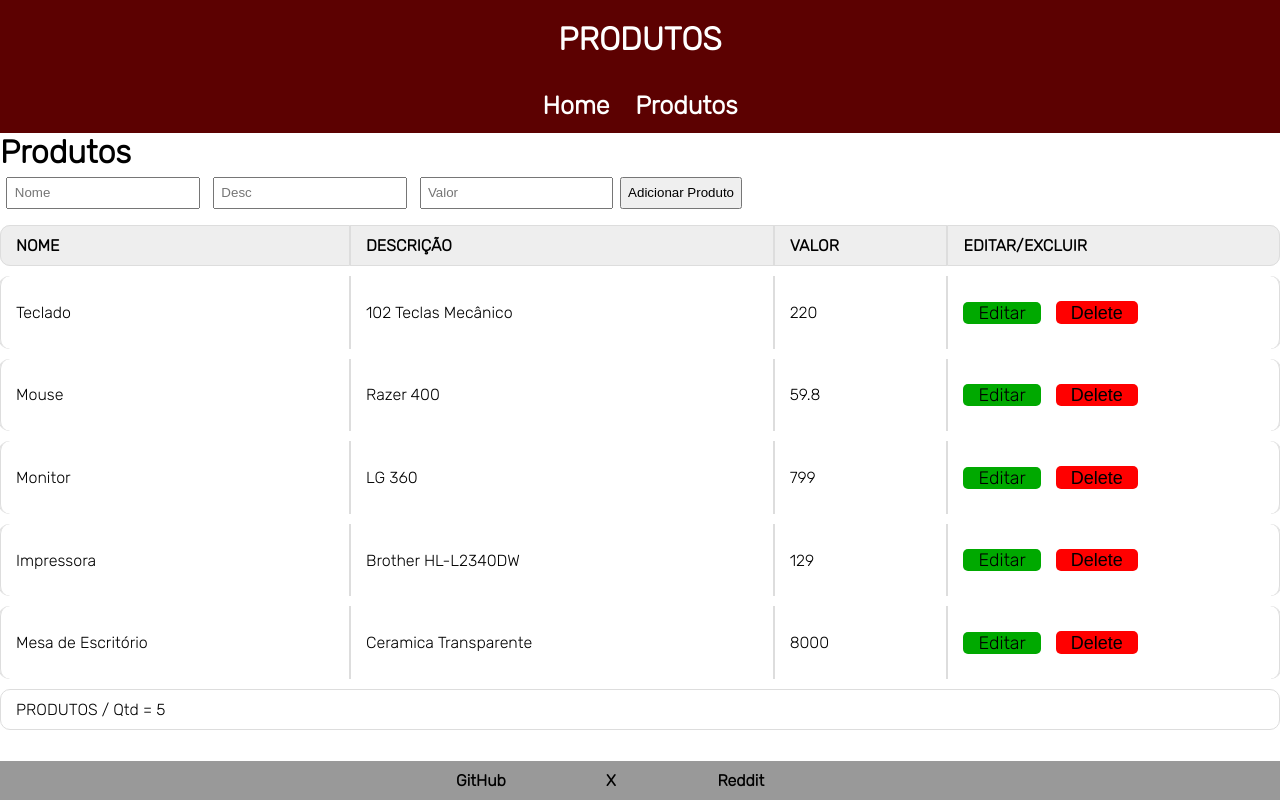
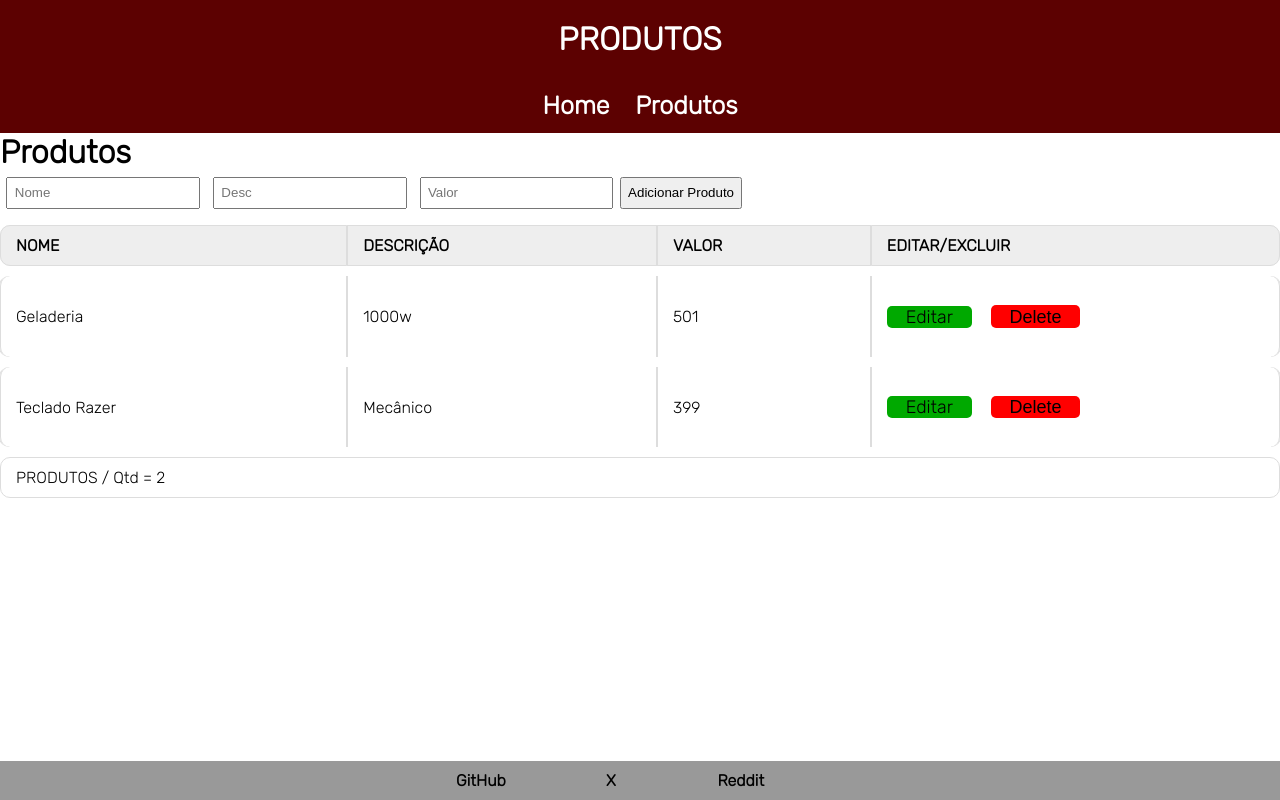
Before and after one commit to pbrnx/spa-1espv, a React (Vite) app: page /produtos in a window 1280 px wide. Built offline with nearby package versions, Linux system fonts and the light colour scheme; data requests are answered from the project's data file.

Commit message:
Usando HTTP POST e DELETE. Estilizado.

```diff
--- a/dados.json
+++ b/dados.json
@@ -1,10 +1,16 @@
 {
-
-    "produtos":[
-        {"id":1,"nome":"Teclado","desc":"102 Teclas Mecânico","valor":220},
-        {"id":2,"nome":"Mouse","desc":"Razer 400","valor":59.8},
-        {"id":3,"nome":"Monitor","desc":"LG 360","valor":799},
-        {"id":4,"nome":"Impressora","desc":"Brother HL-L2340DW","valor":129},
-        {"id":5,"nome":"Mesa de Escritório","desc":"Ceramica Transparente","valor":8000}
-    ]
+  "produtos": [
+    {
+      "nome": "Geladeria",
+      "desc": "1000w",
+      "valor": "501",
+      "id": 1
+    },
+    {
+      "nome": "Teclado Razer",
+      "desc": "Mecânico",
+      "valor": "399",
+      "id": 2
+    }
+  ]
 }
--- a/src/routes/EditarProdutos.jsx
+++ b/src/routes/EditarProdutos.jsx
@@ -1,28 +1,45 @@
 import { useEffect, useState } from "react";
 import { useParams } from "react-router-dom";
-import data from '../dados.json';
 
 export default function EditarProdutos() {
 
   const { id } = useParams();
-  const productFromData = data.produtos.find(p => p.id === Number(id));
 
-  const [produto, setProduto] = useState(productFromData || {
+  const [produto, setProduto] = useState({
     id: "",
     nome: "",
     desc: "",
     valor: ""
   });
 
+  useEffect(() => {
+    // Fetch the product with the given id from the server
+    fetch(`http://localhost:3000/produtos/${id}`)
+      .then(response => response.json())
+      .then(data => setProduto(data));
+  }, [id]);
+
   const handleInputChange = (e) => {
     const { name, value } = e.target;
     setProduto(prevState => ({ ...prevState, [name]: value }));
   };
 
-  // You'd normally make an API call to save the edits
   const handleSubmit = (e) => {
     e.preventDefault();
-    alert('Produto atualizado.');
+
+    // Make an API call to update the product
+    fetch(`http://localhost:3000/produtos/${id}`, {
+      method: 'PUT',
+      headers: {
+        'Content-Type': 'application/json'
+      },
+      body: JSON.stringify(produto)
+    })
+    .then(response => response.json())
+    .then(updatedProduct => {
+      setProduto(updatedProduct);
+      alert('Produto atualizado.');
+    });
   };
 
   return (
--- a/src/routes/Produtos.jsx
+++ b/src/routes/Produtos.jsx
@@ -1,6 +1,5 @@
 import { useEffect, useState } from "react";
 import { Link } from "react-router-dom";
-import data from '../dados.json';
 import "./Produtos.scss";
 
 export default function Produtos() {
@@ -9,16 +8,34 @@ export default function Produtos() {
   const [listaProdutosAPI, setListaProdutosAPI] = useState([]);
 
   useEffect(() => {
-    setListaProdutosAPI(data.produtos);
+    // GET dos dados iniciais do servidor
+    fetch('http://localhost:3000/produtos')
+      .then(response => response.json())
+      .then(data => setListaProdutosAPI(data));
   }, []);
 
   const addProduct = (product) => {
-    setListaProdutosAPI([...listaProdutosAPI, { ...product, id: Date.now() }]);
+    fetch('http://localhost:3000/produtos', {
+      method: 'POST',
+      headers: {
+        'Content-Type': 'application/json'
+      },
+      body: JSON.stringify(product)
+    })
+    .then(response => response.json())
+    .then(newProduct => {
+      setListaProdutosAPI([...listaProdutosAPI, newProduct]);
+    });
   };
 
   const deleteProduct = (id) => {
-    const newProducts = listaProdutosAPI.filter(product => product.id !== id);
-    setListaProdutosAPI(newProducts);
+    fetch(`http://localhost:3000/produtos/${id}`, {
+      method: 'DELETE',
+    })
+    .then(() => {
+      const newProducts = listaProdutosAPI.filter(product => product.id !== id);
+      setListaProdutosAPI(newProducts);
+    });
   };
 
   return (
```
Also changed, not shown: 1 other file (tests, documents, lock files or other folders).
